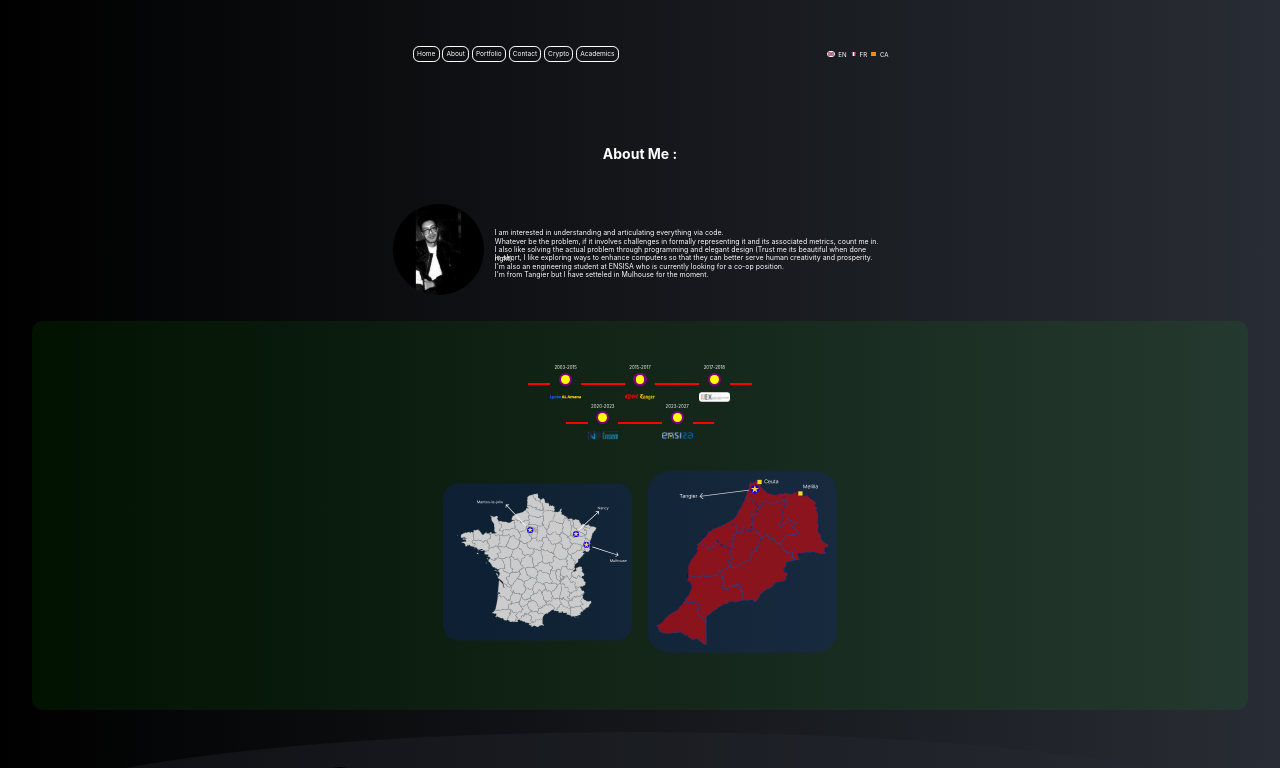
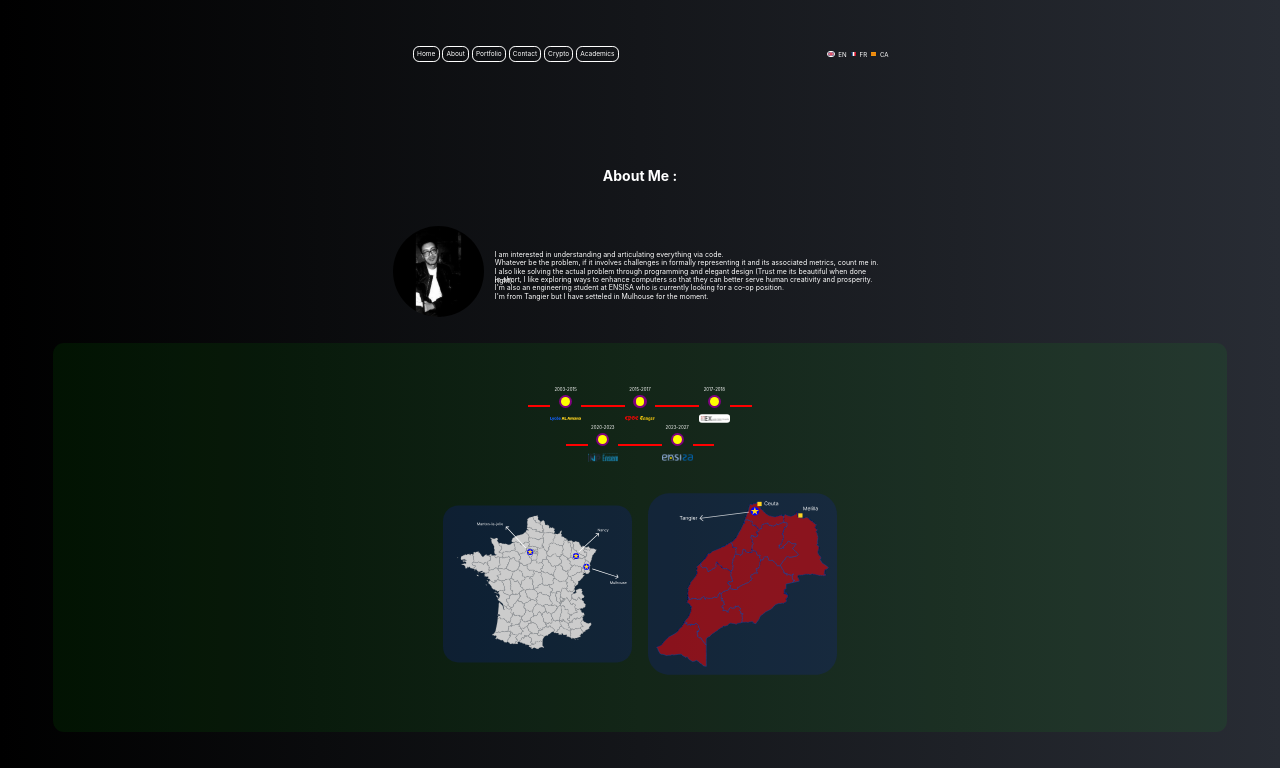
Before and after one commit to MarouaneSoukhrati/mar_react_app, a React (Create React App) app: page /academics in a window 1280 px wide. Shown: the top 768 px of the page. Built offline with nearby package versions, Linux system fonts and the light colour scheme.

Commit message:
Update Academics.css

```diff
--- a/src/ComponentStyle/SubcomponentStyle/Academics.css
+++ b/src/ComponentStyle/SubcomponentStyle/Academics.css
@@ -4,7 +4,7 @@
   flex-direction: column;
   justify-content: center;
   align-items: center;
-  /*padding: 3.125em;*/
+  padding: 3.125em;
 }
 
 .about-section {
```
